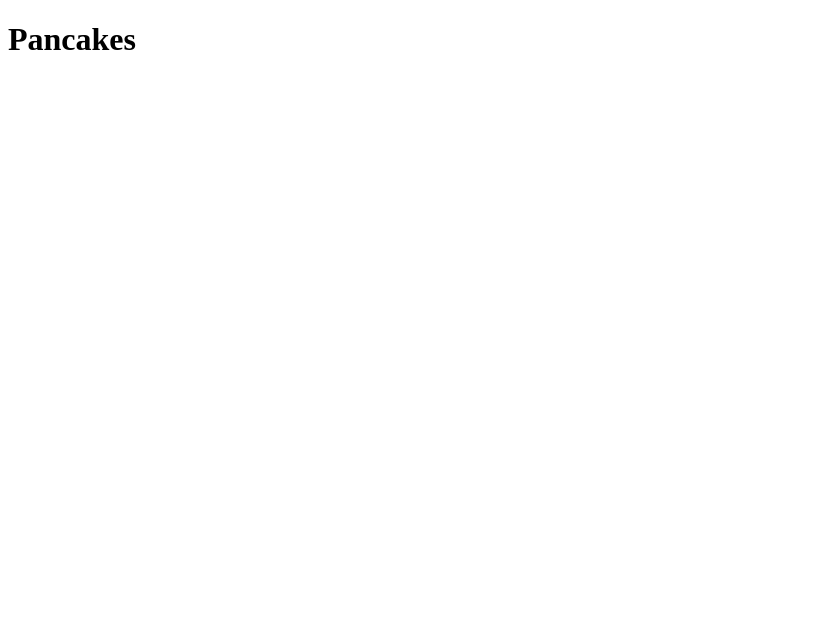
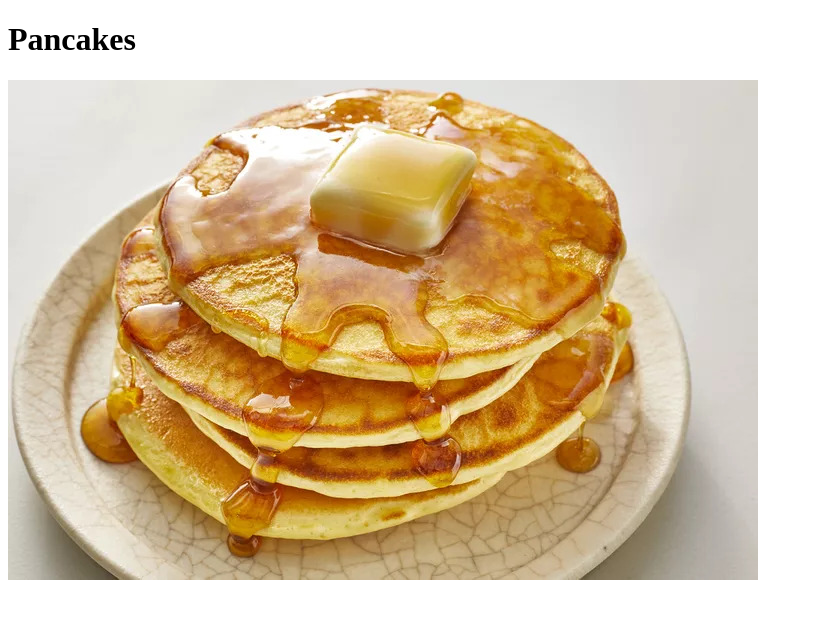
Before and after one commit to JDl337/recipe-site, a plain HTML site: page recipes/pancake.html in a window 1280 px wide. Shown: the whole page, without its empty margins (0-813 px from the left). Drawn offline with Linux system fonts and the light colour scheme.

Commit message:
Add a picture of pancakes

```diff
--- a/recipes/pancake.html
+++ b/recipes/pancake.html
@@ -7,5 +7,6 @@
 
   <body>
     <h1>Pancakes</h1>
+    <img src="../img/pancakes.jpeg" alt="A picture of pancakes">
   </body>
 </html>
```
Also changed, not shown: img/pancakes.jpeg (added).
